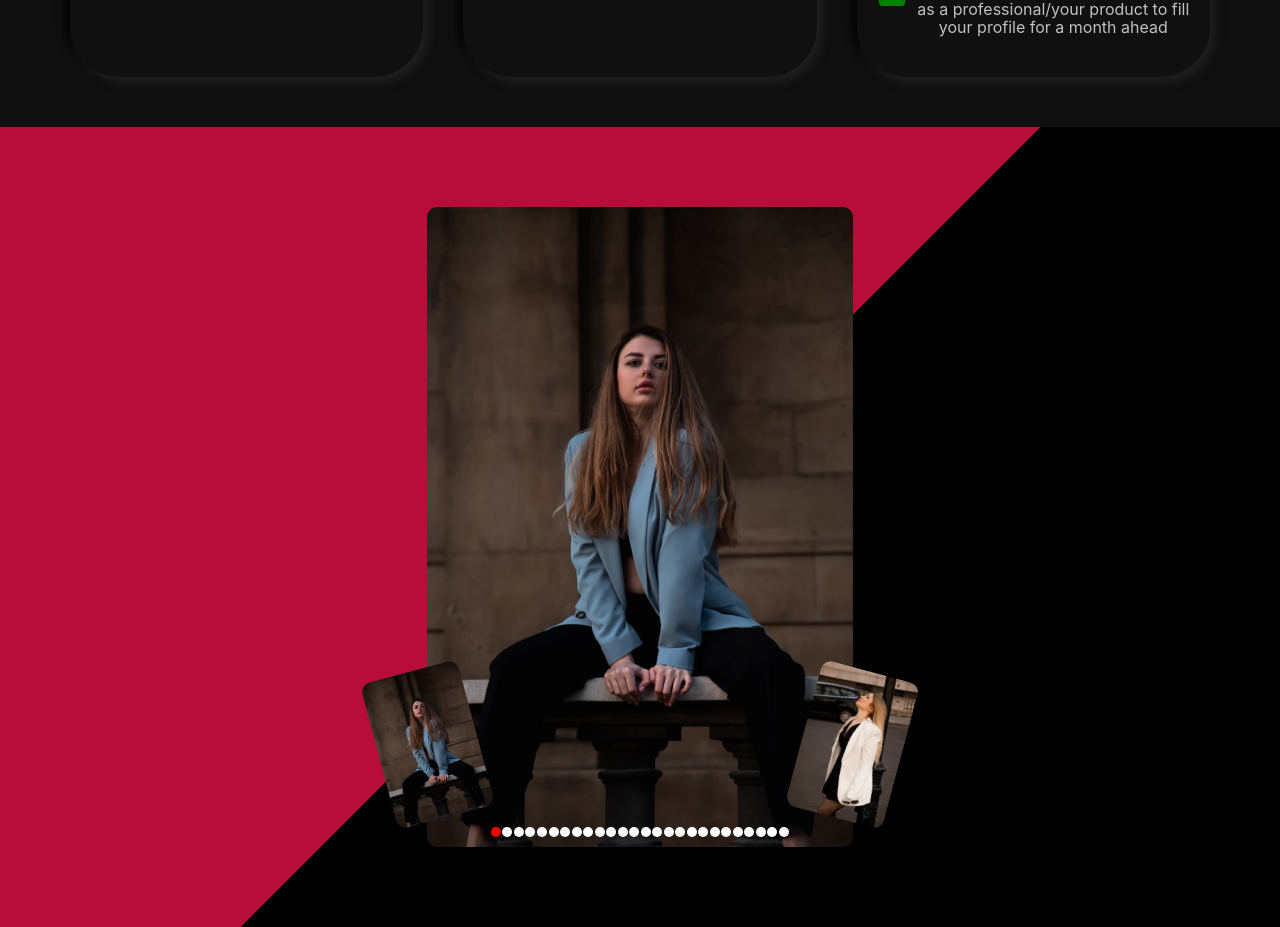
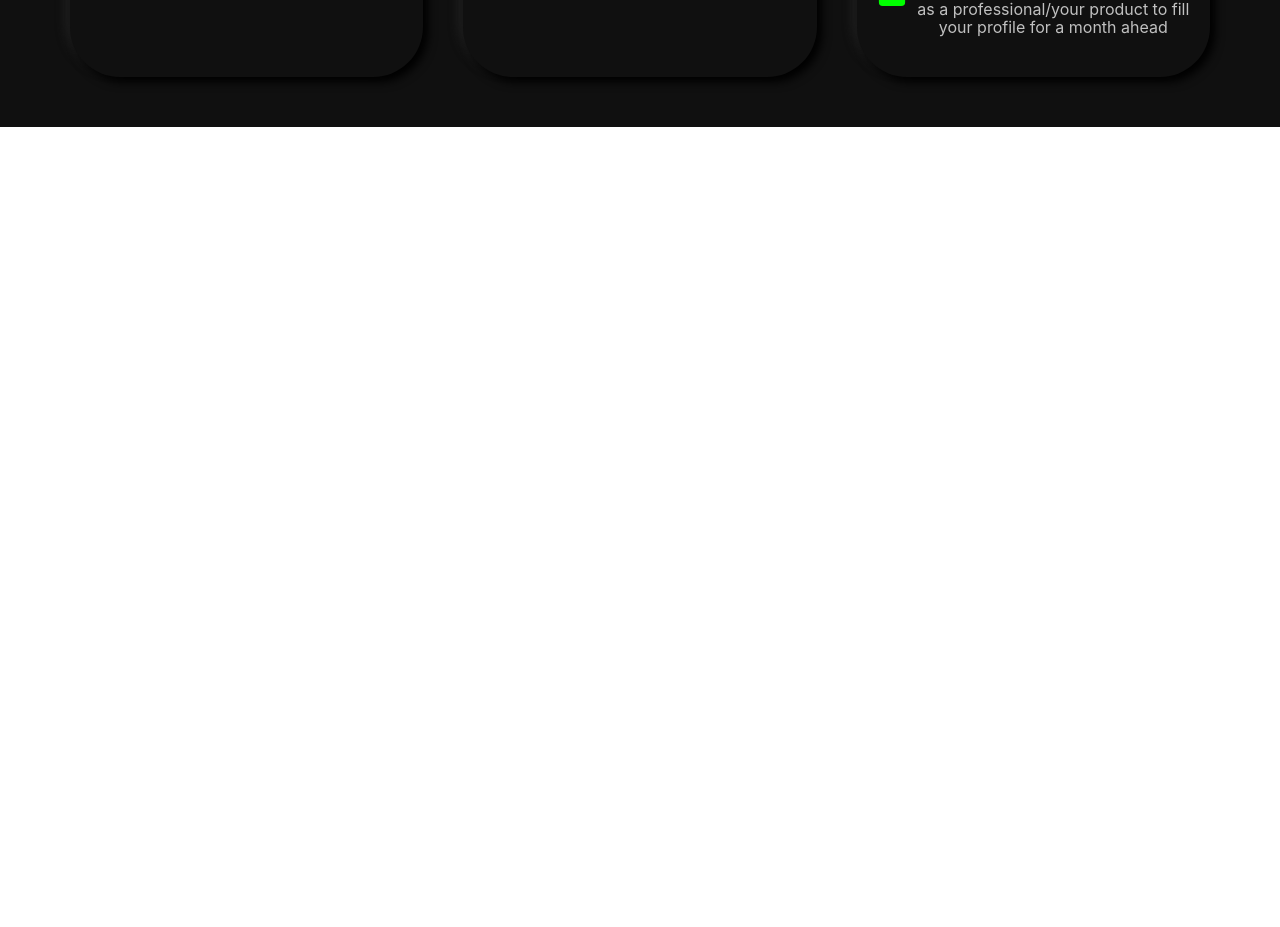
Before and after one commit to roma-cwby/photo, a React (Create React App) app: page / in a window 1280 px wide. Shown: the part 3940-4867 px from the top of the page. After the commit the page ends 4067 px from the top, so only its background shows below. Built offline with nearby package versions, Linux system fonts and the light colour scheme; the HTML template or start-up script is replaced by a standard one.

Commit message:
fix pricing shadow

```diff
--- a/src/App.js
+++ b/src/App.js
@@ -15,7 +15,7 @@ function App() {
       <Principles />
       <Process />
       <Pricing />
-      <Gallery />
+      {/* <Gallery /> */}
     </>
   );
 }
--- a/src/components/Gallery/Gallery.jsx
+++ b/src/components/Gallery/Gallery.jsx
@@ -1,93 +1,17 @@
 import { GallerySection } from './Gallery.styled';
 import { imgs } from '../../galleryImages';
-import { useRef, useEffect } from 'react';
 
 export const Gallery = () => {
-  let index = 0;
-  let paginationItems = useRef(null);
-
-  const paginationListRef = useRef();
-  const imgRef = useRef();
-  const leftBtnRef = useRef();
-  const rightBtnRef = useRef();
-
-  function setBackgrounds() {
-    imgRef.current.style.backgroundImage = `url(${imgs[index]})`;
-    paginationItems.current[index].classList.add('current');
-
-    if (index > 0 && index < imgs.length - 1)
-      leftBtnRef.current.style.backgroundImage = `url(${imgs[index - 1]})`;
-    if (index === 0) {
-      leftBtnRef.current.style.backgroundImage = `url(${imgs[index]})`;
-      rightBtnRef.current.style.backgroundImage = `url(${imgs[index + 1]})`;
-    }
-    if (index < imgs.length - 1 && index >= 0)
-      rightBtnRef.current.style.backgroundImage = `url(${imgs[index + 1]})`;
-
-    if (index === imgs.length - 1) {
-      leftBtnRef.current.style.backgroundImage = `url(${imgs[index - 1]})`;
-      rightBtnRef.current.style.backgroundImage = `url(${imgs[index]})`;
-    }
-  }
-
-  function leftClick(e) {
-    if (index === 0) return;
-    index -= 1;
-    paginationItems.current[index].classList.add('current');
-    paginationItems.current[index + 1].classList.remove('current');
-    setBackgrounds();
-  }
-
-  function rightClick(e) {
-    if (index === imgs.length - 1) return;
-    index += 1;
-    paginationItems.current[index - 1].classList.remove('current');
-    paginationItems.current[index].classList.add('current');
-    setBackgrounds();
-  }
-
-  function pagiClick(e) {
-    paginationItems.current[index].classList.remove('current');
-    index = Number(e.target.id);
-    setBackgrounds();
-  }
-
-  useEffect(() => {
-    paginationItems.current = Object.values(paginationListRef.current.children);
-  }, []);
-
   return (
     <GallerySection id="gallery">
       <div className="container gallery__container">
-        <div
-          ref={imgRef}
-          className="gallery__show"
-          style={{ backgroundImage: `url(${imgs[index]})` }}
-        >
-          <ul className="gallery__pagination" ref={paginationListRef}>
-            {imgs.map((item, idx) =>
-              idx === 0 ? (
-                <li onClick={pagiClick} className="current" key={item} id={idx}></li>
-              ) : (
-                <li onClick={pagiClick} key={item} id={idx}></li>
-              )
-            )}
-          </ul>
-          <button
-            ref={leftBtnRef}
-            onClick={leftClick}
-            className="gallery__left-btn"
-            type="button"
-            style={{ backgroundImage: `url(${imgs[0]})` }}
-          ></button>
-          <button
-            ref={rightBtnRef}
-            onClick={rightClick}
-            className="gallery__right-btn"
-            type="button"
-            style={{ backgroundImage: `url(${imgs[1]})` }}
-          ></button>
-        </div>
+        <ul className="gallery__list">
+          {imgs.map(item => (
+            <li key={item}>
+              <img src={item} alt={item} />
+            </li>
+          ))}
+        </ul>
       </div>
     </GallerySection>
   );
--- a/src/components/Gallery/Gallery.styled.js
+++ b/src/components/Gallery/Gallery.styled.js
@@ -1,187 +1,39 @@
 import styled from 'styled-components';
 
 export const GallerySection = styled.section`
-  height: 100vh;
-  background: linear-gradient(-45deg, var(--bg-black-color) 50%, var(--bg-pink-color) 50%);
+  display: flex;
+  align-items: center;
+  justify-content: center;
 
-  .gallery__container {
+  background-color: #101010;
+
+  .gallery__list {
     display: flex;
-    align-items: center;
-    justify-content: center;
+    justify-content: space-around;
+    flex-wrap: wrap;
+
     overflow: hidden;
-  }
+    width: 100%;
+    li {
+      width: calc(100% / 4 - 10px);
+      margin-bottom: 10px;
+      overflow: hidden;
 
-  .gallery__show {
-    position: relative;
+      img {
+        width: 100%;
+        height: 100%;
 
-    display: flex;
-    align-items: flex-end;
-    justify-content: center;
+        transition: transform var(--transition);
 
-    /* height: 80vh; */
-    aspect-ratio: 1 / 1.5;
-
-    width: calc(80vh / 1.5);
-
-    /* overflow: hidden; */
-
-    background-color: transparent;
-    background-position: center;
-    background-size: cover;
-    border-radius: 10px;
-
-    @media (min-width: 768px) {
-      width: calc(80vh / 1.5);
+        &:hover {
+          transform: scale(1.1);
+          cursor: pointer;
+        }
+      }
     }
 
-    @media (min-width: 1200px) {
-      width: calc(80vh / 1.5);
-    }
+    /* li:nth-child(odd) {
+      transform: translateY(50%);
+    } */
   }
-
-  .gallery__left-btn {
-    position: absolute;
-    left: 10px;
-    bottom: 30px;
-
-    height: 100px;
-    width: 70px;
-
-    border-radius: 10px;
-    background-color: transparent;
-    background-position: center;
-    background-size: cover;
-
-    transform-origin: bottom center;
-
-    @media (min-width: 768px) {
-      left: -10px;
-
-      height: 150px;
-      width: 100px;
-
-      transform: rotate(-15deg);
-    }
-
-    @media (min-width: 1200px) {
-      left: -30px;
-    }
-  }
-
-  .gallery__right-btn {
-    position: absolute;
-    right: 10px;
-    bottom: 30px;
-
-    height: 100px;
-    width: 70px;
-
-    border-radius: 10px;
-    background-color: transparent;
-    background-position: center;
-    background-size: cover;
-
-    transform-origin: bottom center;
-
-    @media (min-width: 768px) {
-      right: -10px;
-
-      height: 150px;
-      width: 100px;
-
-      transform: rotate(15deg);
-    }
-
-    @media (min-width: 1200px) {
-      right: -30px;
-    }
-  }
-
-  .gallery__pagination {
-    display: flex;
-    flex-wrap: wrap;
-    align-items: center;
-    justify-content: space-around;
-
-    width: 70%;
-    min-height: 10px;
-
-    background-color: transparent;
-    margin-bottom: 10px;
-
-    & li {
-      height: 10px;
-      width: 10px;
-
-      border-radius: 50%;
-      background-color: white;
-
-      transition: background-color 300ms linear;
-
-      &.current {
-        background-color: red;
-      }
-
-      &:not(:last-of-type) {
-        margin-right: 1px;
-      }
-
-      &:hover,
-      &:focus {
-        cursor: pointer;
-        background-color: red;
-      }
-    }
-  }
-
-  //New
-  /* .gallery__pagination-list {
-    display: flex;
-
-    height: 80vh;
-    width: 100%;
-
-    //165
-    //314
-    //463
-    transition: transform 300ms linear;
-  }
-
-  .gallery__pagination-item {
-    position: relative;
-    z-index: 2;
-    height: 80vh;
-    min-width: calc(80vh / 1.5);
-
-    border-radius: 20px;
-
-    overflow: hidden;
-
-    transition: all 300ms linear;
-
-    &:hover,
-    &:focus {
-      cursor: pointer;
-    }
-
-    /* &.show {
-      box-shadow: 6px 7px 56px 1px rgba(0, 0, 0, 0.56);
-    } */
-
-  /* &.left {
-      z-index: 1;
-      transform: scale(0.9) translateX(100px);
-    }
-
-    &.right {
-      z-index: 1;
-      transform: scale(0.9) translateX(-100px);
-    }
-
-    img {
-      height: 100%;
-      min-width: 100%;
-
-      object-fit: cover;
-    } */
 `;
--- a/src/components/Pricing/Pricing.styled.js
+++ b/src/components/Pricing/Pricing.styled.js
@@ -28,7 +28,7 @@ export const PricingSection = styled.section`
 
         border-radius: 50px;
         background-color: #101010;
-        box-shadow: 5px 5px 10px #202020, -5px -5px 10px #000000;
+        box-shadow: 5px 5px 10px #000000, -5px -5px 10px #202020;
 
         &:not(:last-of-type) {
           margin-bottom: 20px;
@@ -87,7 +87,7 @@ export const PricingSection = styled.section`
             top: -5px;
             left: 0;
 
-            fill: green;
+            fill: #00ff00;
             min-width: 30px;
             min-height: 30px;
             /* margin-right: 10px; */
```
